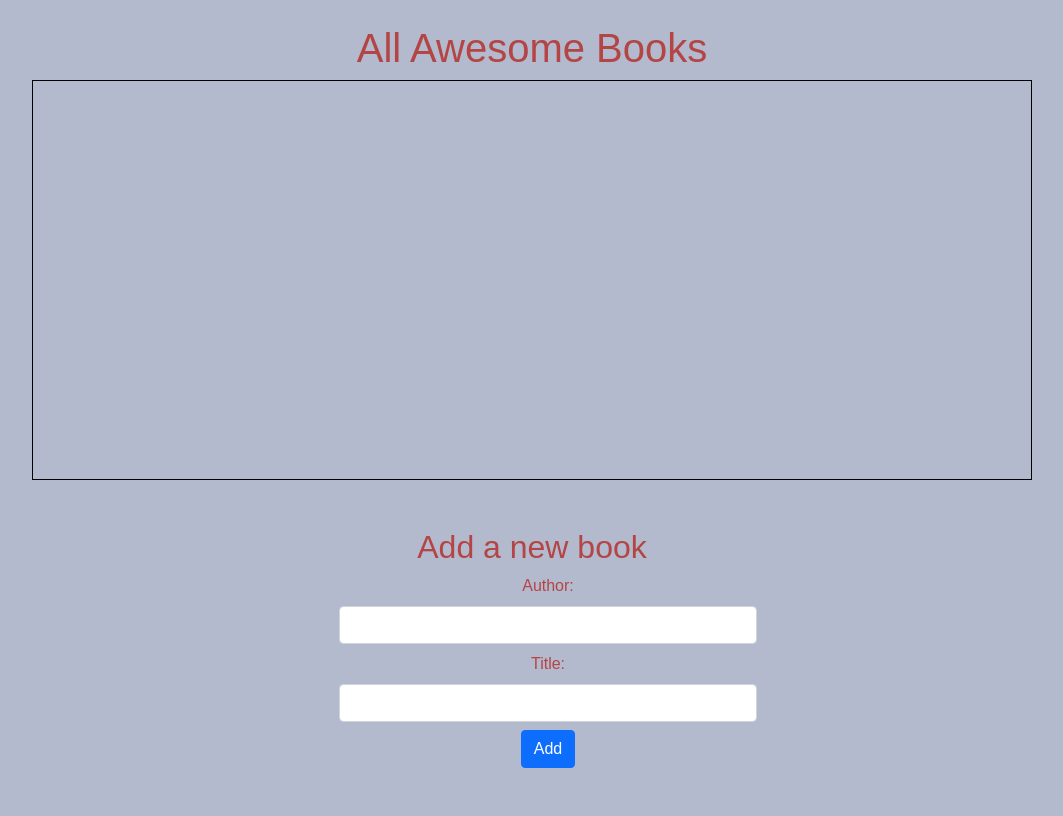
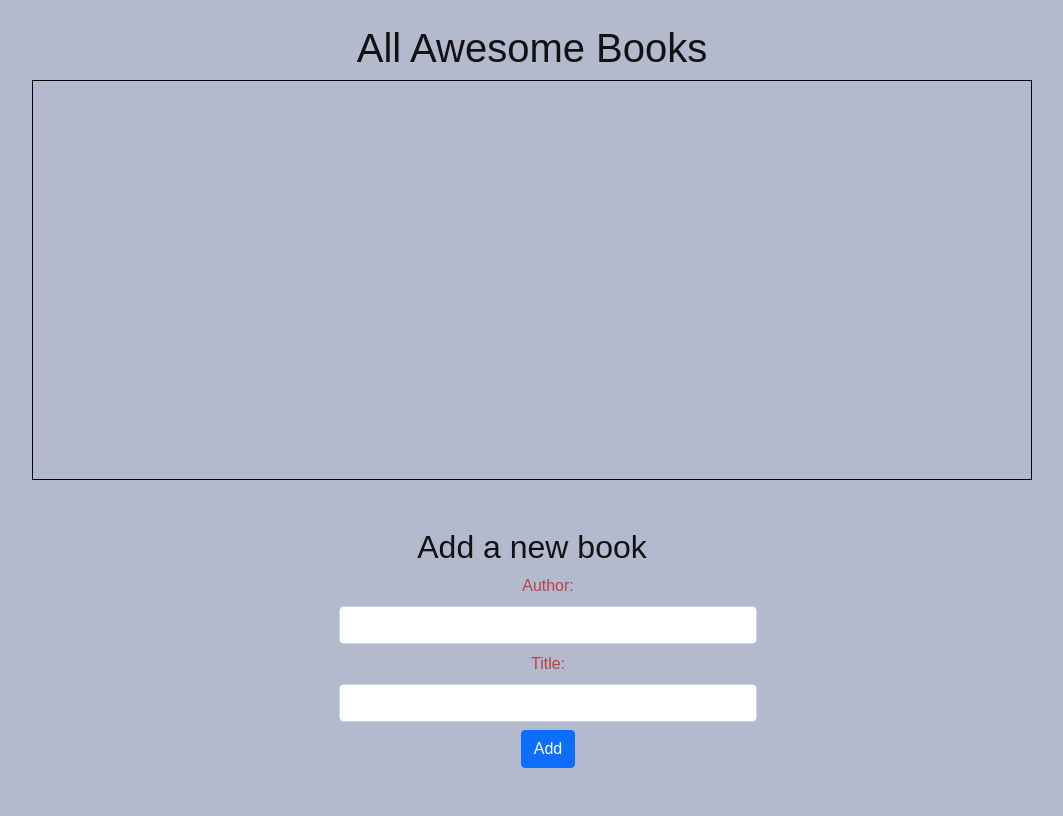
Before and after one commit to ad9311/awesome-books, a plain HTML site: page index.html in a window 1280 px wide. Shown: the whole page, without its empty margins (108-1171 px from the left). Drawn offline with nearby package versions, Linux system fonts and the light colour scheme.

Commit message:
Changes h2 color

```diff
--- a/styles/styles.css
+++ b/styles/styles.css
@@ -5,6 +5,10 @@ body {
   background-color: #b3bace;
   color: rgb(180, 69, 69);
   font-family: Arial, Helvetica, sans-serif;
+}
+
+.text-center {
+  color: rgb(19, 18, 18);
 }
 
 li {
```
